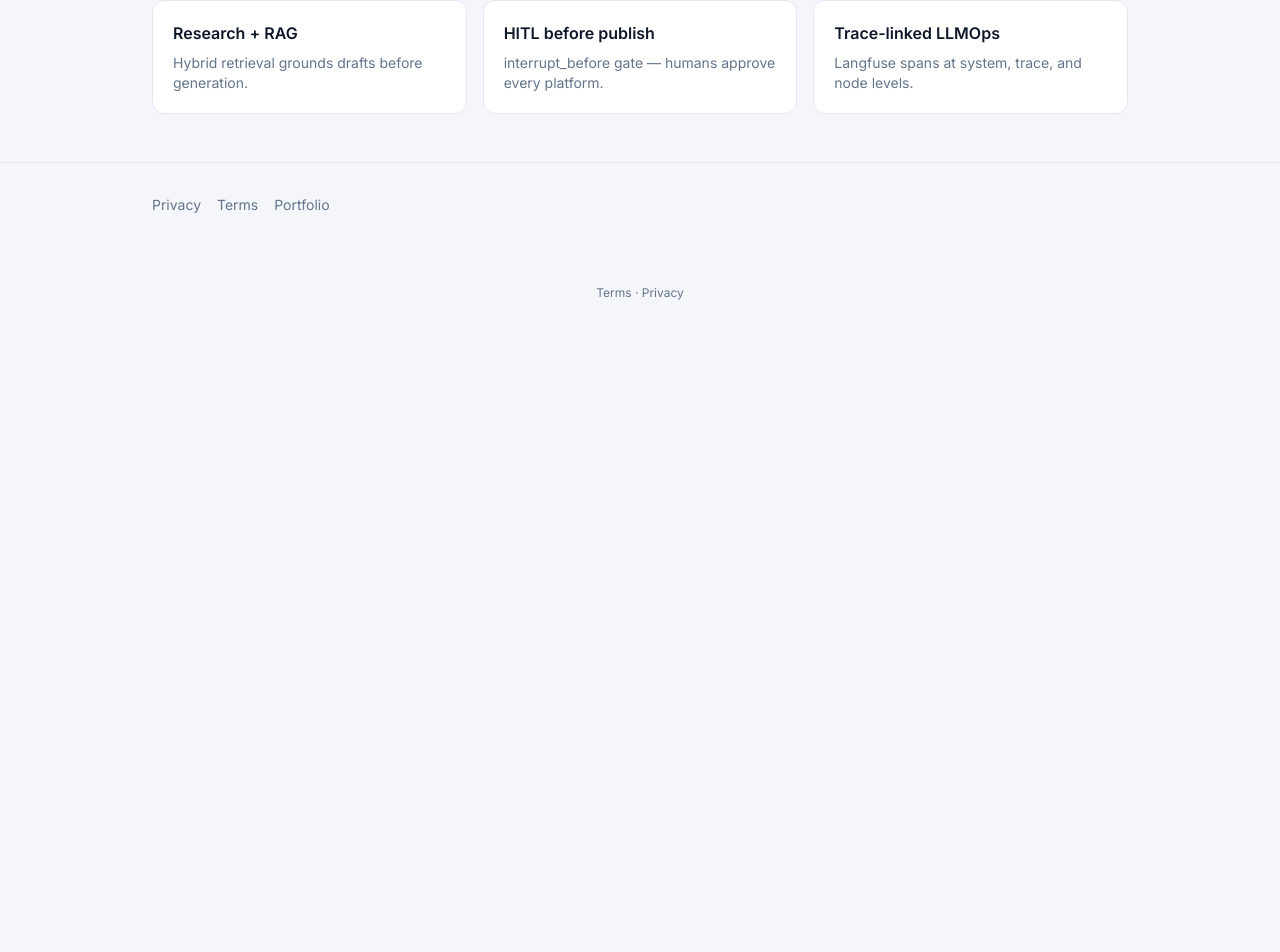
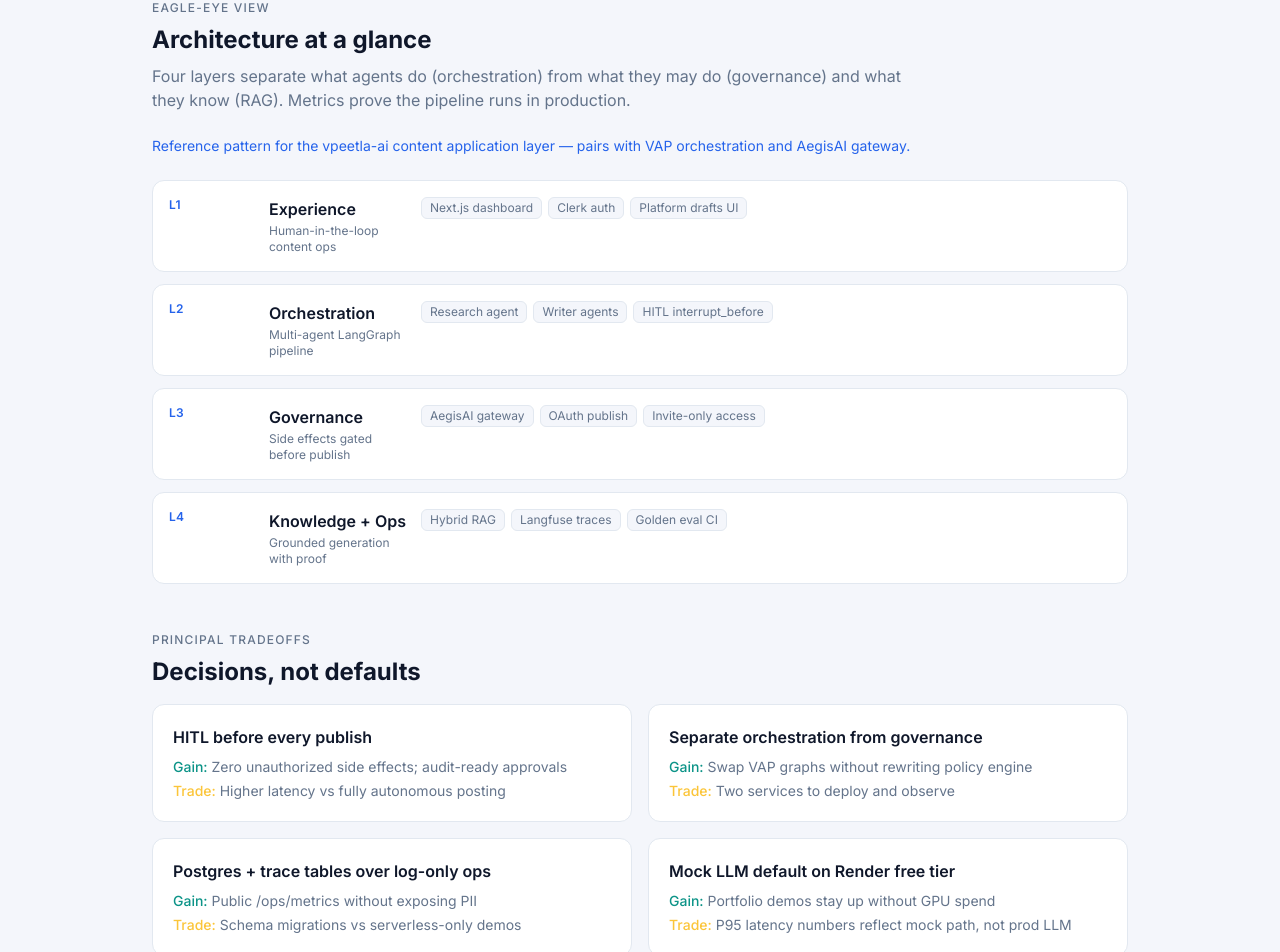
Before and after one commit to vpeetla-ai/ai-content-factory, a Next.js app in the folder frontend/: page / in a window 1280 px wide. Shown: the part 531-1483 px from the top of the page. Before the commit the page ends 848 px from the top, so only its background shows below. Built offline with nearby package versions, Linux system fonts and the light colour scheme; no server answers.

Commit message:
Add architect landing (eagle-eye, tradeoffs, live /ops/metrics) across UI and API.

```diff
--- a/frontend/src/app/page.tsx
+++ b/frontend/src/app/page.tsx
@@ -1,38 +1,61 @@
 "use client";
 
 import Link from "next/link";
-import { useQuery } from "@tanstack/react-query";
+import { ArchitectOverview } from "@/components/ArchitectOverview";
 
-type OpsMetrics = {
-  service: string;
-  total_runs: number;
-  completed_runs: number;
-  success_rate_pct: number;
-  invited_users: number;
-  avg_pipeline_latency_ms: number | null;
-  p95_node_latency_ms: number | null;
-  total_cost_usd: number;
-  slo: { target_uptime_pct: number; pipeline_success_target_pct: number };
-};
+const API_BASE = process.env.NEXT_PUBLIC_API_URL?.replace(/\/api\/v1$/, "") || "http://localhost:8000";
 
-async function fetchOpsMetrics(): Promise<OpsMetrics | null> {
-  const base = process.env.NEXT_PUBLIC_API_URL?.replace(/\/api\/v1$/, "") || "http://localhost:8000";
-  try {
-    const res = await fetch(`${base}/api/v1/ops/metrics`);
-    if (!res.ok) return null;
-    return res.json();
-  } catch {
-    return null;
-  }
-}
+const LAYERS = [
+  {
+    tier: "L1",
+    name: "Experience",
+    role: "Human-in-the-loop content ops",
+    components: ["Next.js dashboard", "Clerk auth", "Platform drafts UI"],
+  },
+  {
+    tier: "L2",
+    name: "Orchestration",
+    role: "Multi-agent LangGraph pipeline",
+    components: ["Research agent", "Writer agents", "HITL interrupt_before"],
+  },
+  {
+    tier: "L3",
+    name: "Governance",
+    role: "Side effects gated before publish",
+    components: ["AegisAI gateway", "OAuth publish", "Invite-only access"],
+  },
+  {
+    tier: "L4",
+    name: "Knowledge + Ops",
+    role: "Grounded generation with proof",
+    components: ["Hybrid RAG", "Langfuse traces", "Golden eval CI"],
+  },
+];
+
+const TRADEOFFS = [
+  {
+    decision: "HITL before every publish",
+    gain: "Zero unauthorized side effects; audit-ready approvals",
+    trade: "Higher latency vs fully autonomous posting",
+  },
+  {
+    decision: "Separate orchestration from governance",
+    gain: "Swap VAP graphs without rewriting policy engine",
+    trade: "Two services to deploy and observe",
+  },
+  {
+    decision: "Postgres + trace tables over log-only ops",
+    gain: "Public /ops/metrics without exposing PII",
+    trade: "Schema migrations vs serverless-only demos",
+  },
+  {
+    decision: "Mock LLM default on Render free tier",
+    gain: "Portfolio demos stay up without GPU spend",
+    trade: "P95 latency numbers reflect mock path, not prod LLM",
+  },
+];
 
 export default function LandingPage() {
-  const { data: metrics } = useQuery({
-    queryKey: ["ops-metrics"],
-    queryFn: fetchOpsMetrics,
-    staleTime: 60_000,
-  });
-
   return (
     <main className="min-h-screen bg-bg text-fg">
       <header className="border-b border-border">
@@ -65,8 +88,8 @@ export default function LandingPage() {
           One topic → five platform drafts → human approval → governed publish
         </h1>
         <p className="text-lg text-muted max-w-2xl mb-8">
-          LangGraph orchestration, RAG research, HITL gates, AegisAI gateway, and trace-linked
-          observability — not a single-prompt wrapper.
+          Principal-architect lens: orchestration (LangGraph), governance (AegisAI), RAG research,
+          and trace-linked LLMOps — not a single-prompt wrapper.
         </p>
         <div className="flex flex-wrap gap-3">
           <Link href="/sign-in" className="px-5 py-2.5 rounded-lg bg-accent text-white font-medium">
@@ -86,39 +109,16 @@ export default function LandingPage() {
         </div>
       </section>
 
-      <section className="max-w-5xl mx-auto px-6 pb-12">
-        <div className="grid md:grid-cols-3 gap-4">
-          {[
-            { title: "Research + RAG", body: "Hybrid retrieval grounds drafts before generation." },
-            { title: "HITL before publish", body: "interrupt_before gate — humans approve every platform." },
-            { title: "Trace-linked LLMOps", body: "Langfuse spans at system, trace, and node levels." },
-          ].map((card) => (
-            <div key={card.title} className="p-5 rounded-xl border border-border bg-surface">
-              <h3 className="font-semibold mb-2">{card.title}</h3>
-              <p className="text-sm text-muted">{card.body}</p>
-            </div>
-          ))}
-        </div>
+      <section className="max-w-5xl mx-auto px-6 pb-16">
+        <ArchitectOverview
+          tagline="Four layers separate what agents do (orchestration) from what they may do (governance) and what they know (RAG). Metrics prove the pipeline runs in production."
+          layers={LAYERS}
+          tradeoffs={TRADEOFFS}
+          metricsUrl={`${API_BASE}/api/v1/ops/metrics`}
+          metricLabels={{ runs: "Pipeline runs", entities: "Invited users", latency: "P95 node latency" }}
+          eagleEyeNote="Reference pattern for the vpeetla-ai content application layer — pairs with VAP orchestration and AegisAI gateway."
+        />
       </section>
-
-      {metrics && (
-        <section className="max-w-5xl mx-auto px-6 pb-16">
-          <h2 className="text-sm font-medium text-muted uppercase tracking-wide mb-4">Production metrics</h2>
-          <div className="grid grid-cols-2 md:grid-cols-4 gap-4">
-            <MetricCard label="Pipeline runs" value={String(metrics.total_runs)} />
-            <MetricCard label="Success rate" value={`${metrics.success_rate_pct}%`} />
-            <MetricCard
-              label="P95 node latency"
-              value={metrics.p95_node_latency_ms != null ? `${metrics.p95_node_latency_ms}ms` : "—"}
-            />
-            <MetricCard label="Invited users" value={String(metrics.invited_users)} />
-          </div>
-          <p className="text-xs text-muted mt-3">
-            Live from <code className="text-accent">/api/v1/ops/metrics</code> · SLO target{" "}
-            {metrics.slo.pipeline_success_target_pct}% pipeline success
-          </p>
-        </section>
-      )}
 
       <footer className="border-t border-border py-8">
         <div className="max-w-5xl mx-auto px-6 flex flex-wrap gap-4 text-sm text-muted">
@@ -132,12 +132,3 @@ export default function LandingPage() {
     </main>
   );
 }
-
-function MetricCard({ label, value }: { label: string; value: string }) {
-  return (
-    <div className="p-4 rounded-xl border border-border bg-surface">
-      <p className="text-xs text-muted mb-1">{label}</p>
-      <p className="text-2xl font-bold">{value}</p>
-    </div>
-  );
-}
--- /dev/null
+++ b/frontend/src/components/ArchitectOverview.tsx
@@ -0,0 +1,175 @@
+"use client";
+
+import { useEffect, useState } from "react";
+
+export type OpsMetrics = {
+  service: string;
+  collected_at?: string;
+  total_runs: number;
+  success_rate_pct: number;
+  p95_latency_ms: number | null;
+  active_entities: number;
+  slo: { target_uptime_pct: number; success_target_pct: number };
+  extra?: Record<string, unknown>;
+};
+
+export type ArchitectLayer = {
+  tier: string;
+  name: string;
+  role: string;
+  components: string[];
+};
+
+export type Tradeoff = {
+  decision: string;
+  gain: string;
+  trade: string;
+};
+
+type MetricLabels = {
+  runs?: string;
+  entities?: string;
+  latency?: string;
+};
+
+type Props = {
+  tagline: string;
+  layers: ArchitectLayer[];
+  tradeoffs: Tradeoff[];
+  metricsUrl: string;
+  metricLabels?: MetricLabels;
+  eagleEyeNote?: string;
+};
+
+export function ArchitectOverview({
+  tagline,
+  layers,
+  tradeoffs,
+  metricsUrl,
+  metricLabels,
+  eagleEyeNote,
+}: Props) {
+  const [metrics, setMetrics] = useState<OpsMetrics | null>(null);
+
+  useEffect(() => {
+    fetch(metricsUrl, { cache: "no-store" })
+      .then((r) => (r.ok ? r.json() : null))
+      .then((data) => data && setMetrics(normalizeMetrics(data)))
+      .catch(() => null);
+  }, [metricsUrl]);
+
+  const labels = {
+    runs: metricLabels?.runs ?? "Total runs",
+    entities: metricLabels?.entities ?? "Active entities",
+    latency: metricLabels?.latency ?? "P95 latency",
+  };
+
+  return (
+    <div className="space-y-12">
+      <section>
+        <p className="text-xs font-medium uppercase tracking-widest text-muted mb-2">Eagle-eye view</p>
+        <h2 className="text-2xl font-bold mb-2">Architecture at a glance</h2>
+        <p className="text-muted max-w-3xl mb-6">{tagline}</p>
+        {eagleEyeNote && <p className="text-sm text-accent mb-6">{eagleEyeNote}</p>}
+        <div className="grid gap-3">
+          {layers.map((layer) => (
+            <div
+              key={layer.name}
+              className="grid md:grid-cols-[88px_140px_1fr] gap-3 p-4 rounded-xl border border-border bg-surface items-start"
+            >
+              <span className="text-xs font-semibold uppercase tracking-wide text-accent">{layer.tier}</span>
+              <div>
+                <p className="font-semibold">{layer.name}</p>
+                <p className="text-xs text-muted mt-0.5">{layer.role}</p>
+              </div>
+              <div className="flex flex-wrap gap-1.5">
+                {layer.components.map((c) => (
+                  <span key={c} className="text-xs px-2 py-0.5 rounded-md bg-bg border border-border text-muted">
+                    {c}
+                  </span>
+                ))}
+              </div>
+            </div>
+          ))}
+        </div>
+      </section>
+
+      <section>
+        <p className="text-xs font-medium uppercase tracking-widest text-muted mb-2">Principal tradeoffs</p>
+        <h2 className="text-2xl font-bold mb-4">Decisions, not defaults</h2>
+        <div className="grid md:grid-cols-2 gap-4">
+          {tradeoffs.map((t) => (
+            <div key={t.decision} className="p-5 rounded-xl border border-border bg-surface">
+              <p className="font-semibold mb-2">{t.decision}</p>
+              <p className="text-sm text-muted">
+                <span className="text-teal font-medium">Gain:</span> {t.gain}
+              </p>
+              <p className="text-sm text-muted mt-1">
+                <span className="text-amber-400/90 font-medium">Trade:</span> {t.trade}
+              </p>
+            </div>
+          ))}
+        </div>
+      </section>
+
+      {metrics && (
+        <section>
+          <p className="text-xs font-medium uppercase tracking-widest text-muted mb-2">Production metrics</p>
+          <h2 className="text-2xl font-bold mb-4">Live from the API — not slide-deck numbers</h2>
+          <div className="grid grid-cols-2 md:grid-cols-4 gap-4">
+            <MetricCard label={labels.runs} value={String(metrics.total_runs)} />
+            <MetricCard label="Success rate" value={`${metrics.success_rate_pct}%`} />
+            <MetricCard
+              label={labels.latency}
+              value={metrics.p95_latency_ms != null ? `${metrics.p95_latency_ms}ms` : "—"}
+            />
+            <MetricCard label={labels.entities} value={String(metrics.active_entities)} />
+          </div>
+          <p className="text-xs text-muted mt-3">
+            Live from <code className="text-accent">{metricsUrl.replace(/^https?:\/\/[^/]+/, "")}</code> · SLO target{" "}
+            {metrics.slo.success_target_pct}% success · {metrics.slo.target_uptime_pct}% uptime
+          </p>
+        </section>
+      )}
+    </div>
+  );
+}
+
+function MetricCard({ label, value }: { label: string; value: string }) {
+  return (
+    <div className="p-4 rounded-xl border border-border bg-surface">
+      <p className="text-xs text-muted mb-1">{label}</p>
+      <p className="text-2xl font-bold">{value}</p>
+    </div>
+  );
+}
+
+function normalizeMetrics(data: Record<string, unknown>): OpsMetrics {
+  const sloRaw = (data.slo as Record<string, unknown>) || {};
+  const successTarget =
+    (sloRaw.success_target_pct as number) ??
+    (sloRaw.pipeline_success_target_pct as number) ??
+    95.0;
+
+  return {
+    service: String(data.service ?? "unknown"),
+    collected_at: data.collected_at as string | undefined,
+    total_runs: Number(data.total_runs ?? data.sample_size ?? data.total ?? 0),
+    success_rate_pct: Number(
+      data.success_rate_pct ?? (100 - Number(data.failure_rate_pct ?? 0))
+    ),
+    p95_latency_ms:
+      (data.p95_latency_ms as number | null) ??
+      (data.p95_node_latency_ms as number | null) ??
+      (data.p95_ms as number | null) ??
+      null,
+    active_entities: Number(
+      data.active_entities ?? data.invited_users ?? data.active_users ?? 0
+    ),
+    slo: {
+      target_uptime_pct: Number(sloRaw.target_uptime_pct ?? 99.5),
+      success_target_pct: successTarget,
+    },
+    extra: (data.extra as Record<string, unknown>) ?? undefined,
+  };
+}
```
Also changed, not shown: 1 other file (tests, documents, lock files or other folders).
